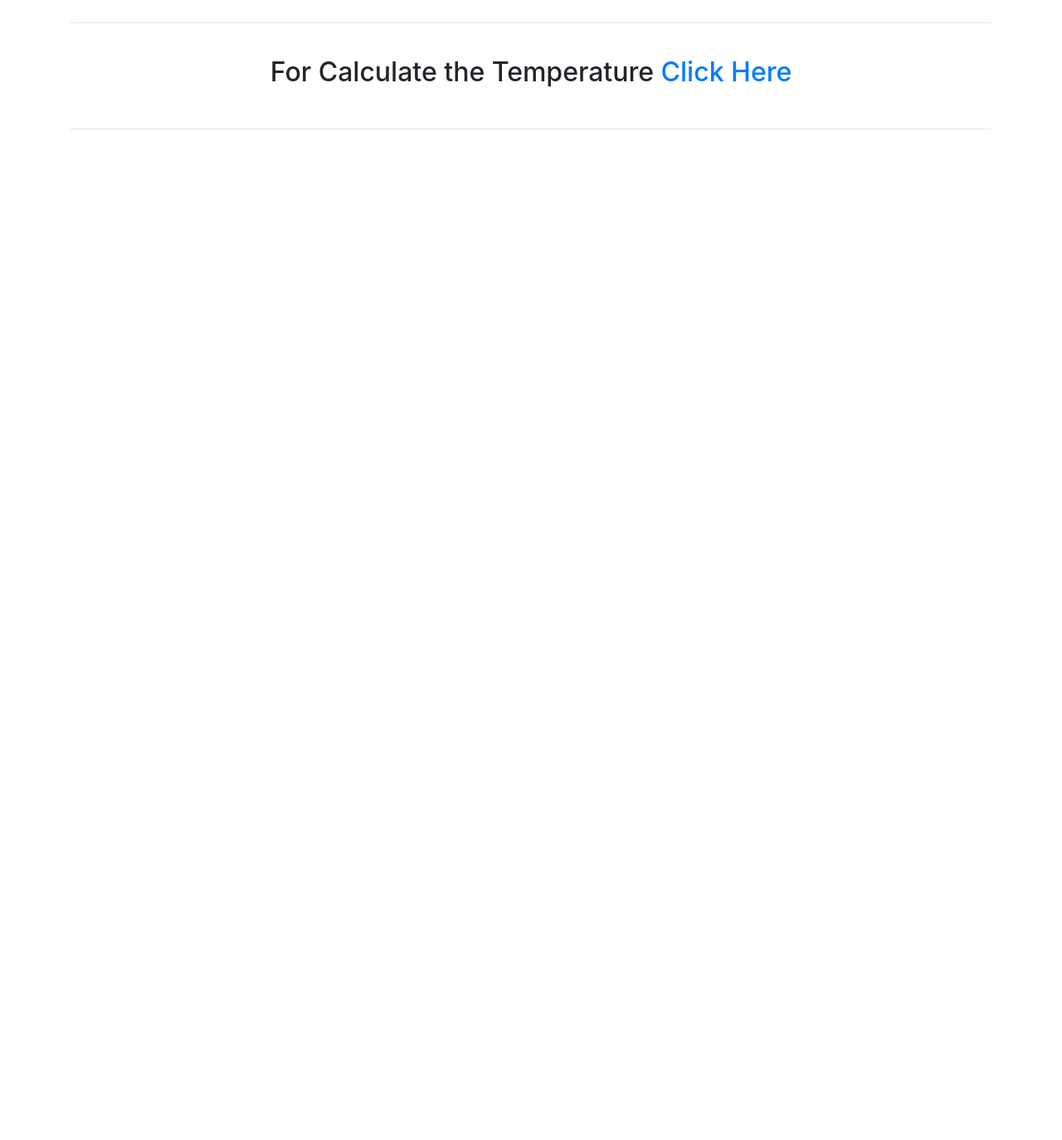
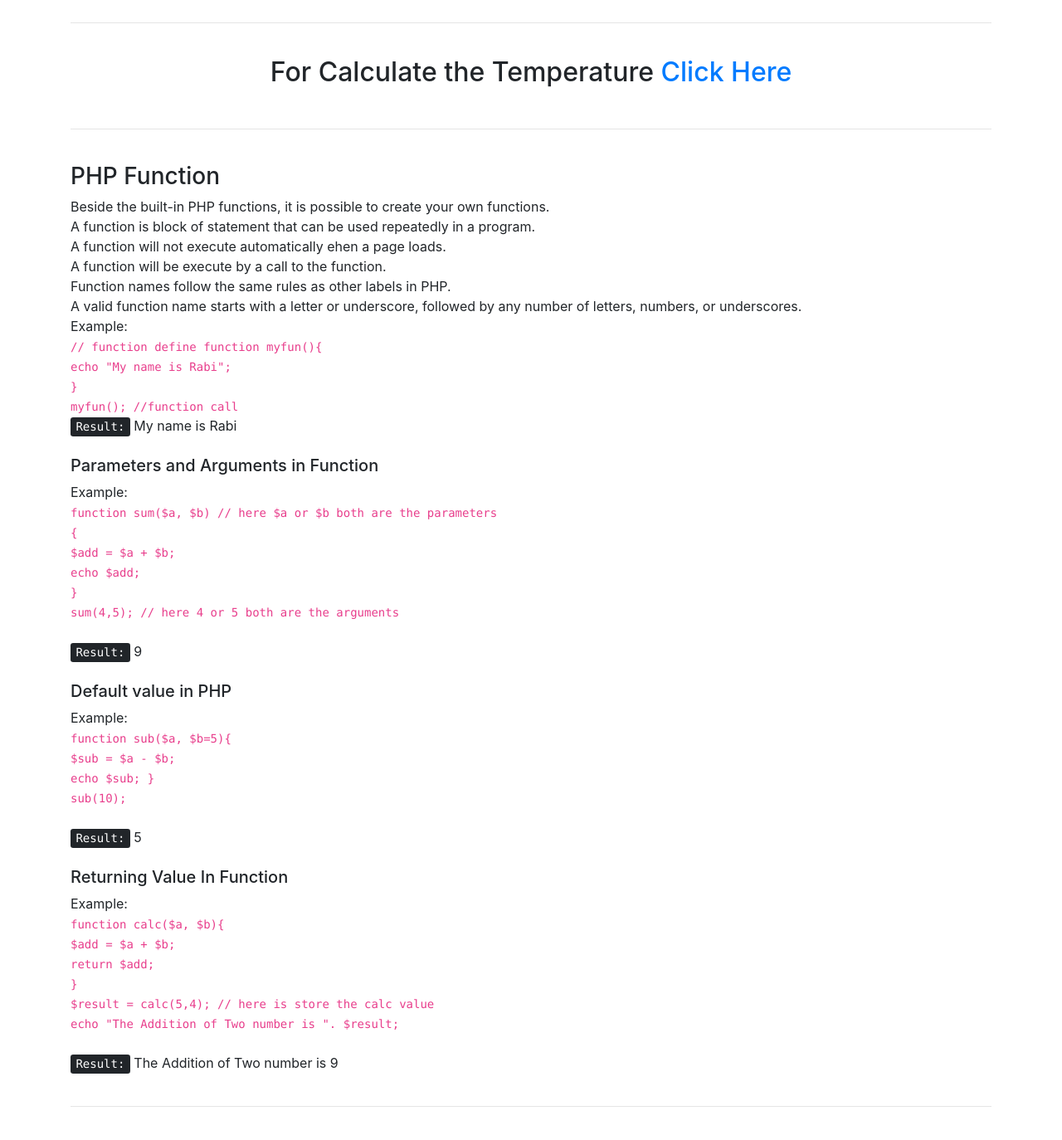
Before and after one commit to rabikrishnayadav/php, a PHP site: page /index_second.php in a window 1280 px wide. Shown: the part 4271-5645 px from the top of the page at 83% size. Before the commit the page ends 4427 px from the top, so only its background shows below. Run offline with PHP 8.4, Linux system fonts and the light colour scheme.

Commit message:
functions in php

```diff
--- a/index_second.php
+++ b/index_second.php
@@ -219,6 +219,86 @@
 			<div>
 				<h2 align="center">For Calculate the Temperature <a href="temperature.php">Click Here</a></h2>
 			</div><br><hr><br>
+			<div>
+				<h3>PHP Function</h3>
+				Beside the built-in PHP functions, it is possible to create your own functions.<br>
+				A function is block of statement  that can be used repeatedly in a program.<br>
+				A function will not execute automatically ehen a page loads.<br>
+				A function will be execute by a call to the function.<br>
+				Function names follow the same rules as other labels in PHP.<br>
+				A valid function name starts with a letter or underscore, followed by any number of letters, numbers, or underscores.<br>
+				Example:<br>
+				<code>
+					// function define
+					function myfun(){<br>
+						echo "My name is Rabi";<br>
+					}<br>
+					myfun(); //function call<br>
+				</code>
+				<kbd>Result:</kbd>
+				<?php
+				// function define
+				function myfun(){
+						echo "My name is Rabi";
+					}
+					myfun(); // function call
+				?><br><br>
+				<h5>Parameters and Arguments in Function</h5>
+				Example:<br>
+				<code>
+				function sum($a, $b) // here $a or $b both are the parameters<br>
+				{<br>
+					$add = $a + $b;<br>
+					echo $add;<br>
+				}<br>
+				sum(4,5); // here 4 or 5 both are the arguments<br>
+				</code><br>
+				<kbd>Result:</kbd>
+				<?php
+				function sum($a, $b) // here $a or $b both are the parameters
+				{
+					$add = $a + $b;
+					echo $add;
+				}
+				sum(4,5); // here 4 or 5 both are the arguments
+				?><br><br>
+				<h5>Default value in PHP</h5>
+				Example:<br>
+				<code>
+					function sub($a, $b=5){<br>
+					$sub = $a - $b;<br>
+					echo $sub;
+				}<br>
+				sub(10);<br>
+				</code><br>
+				<kbd>Result:</kbd>
+				<?php
+				function sub($a, $b=5){
+					$sub = $a - $b;
+					echo $sub;
+				}
+				sub(10);
+				?><br><br>
+				<h5>Returning Value In Function</h5>
+				Example:<br>
+				<code>
+					function calc($a, $b){<br>
+					$add = $a + $b;<br>
+					return $add;<br>
+				}<br>
+				$result = calc(5,4); // here is store the calc value<br>
+				echo "The Addition of Two number is ". $result;<br>
+				</code><br>
+				<kbd>Result:</kbd>
+				<?php
+				function calc($a, $b){
+					$add = $a + $b;
+					return $add;
+				}
+				$result = calc(5,4); // here is store the calc value
+				echo "The Addition of Two number is ". $result;
+				?>
+			</div><br><hr><br>
 		</div>
 	</body>
 </html>
```
